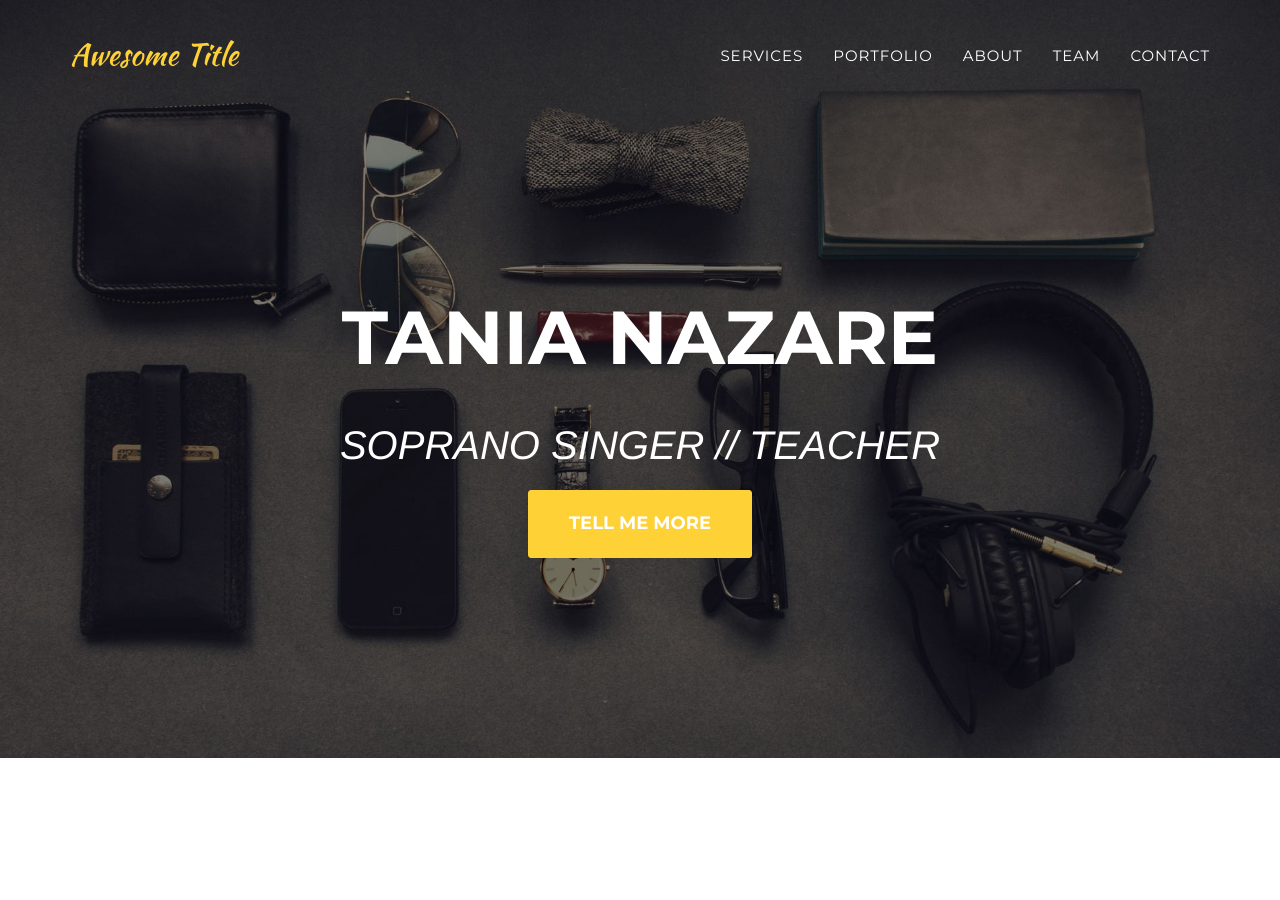
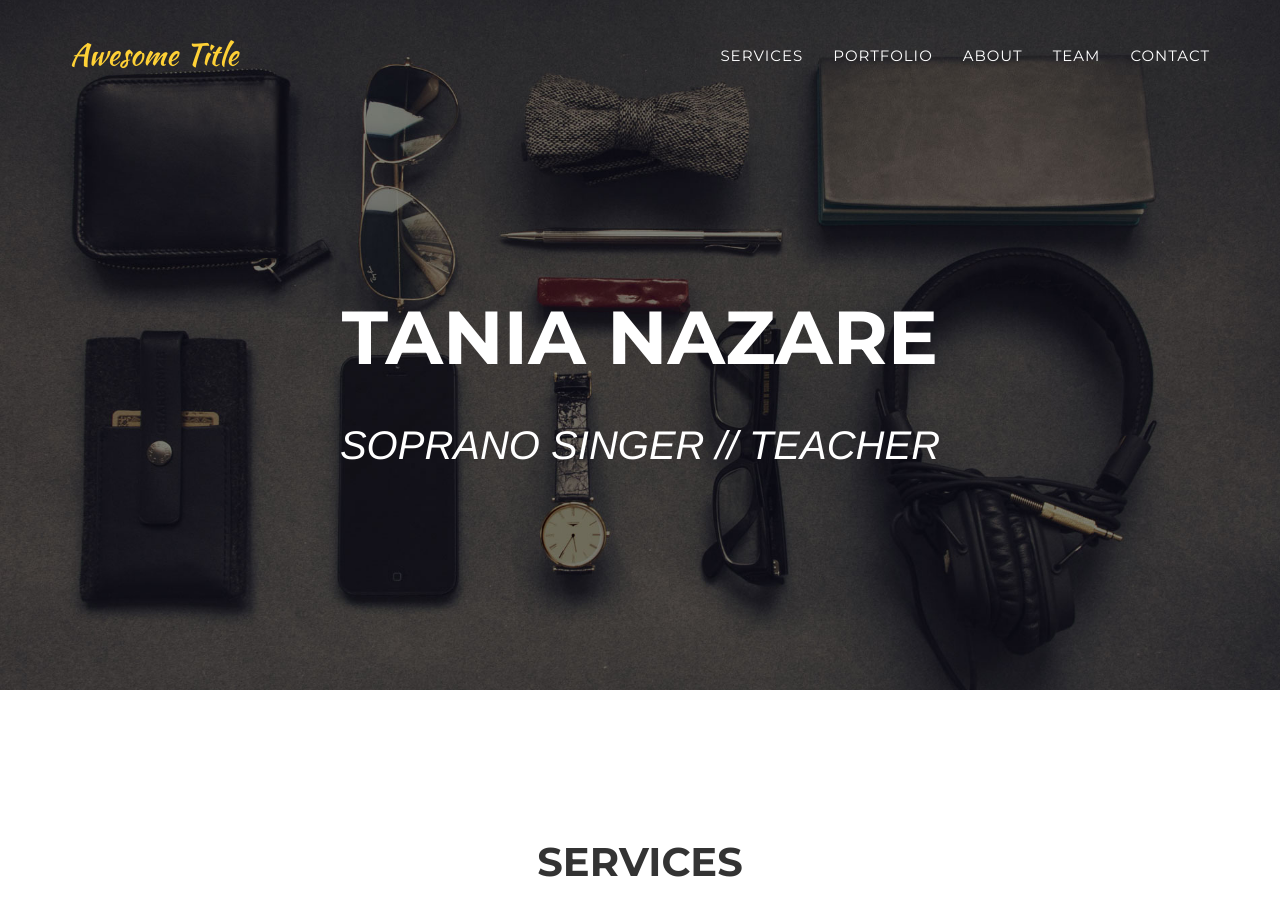
Before and after one commit to shopsoi/shopsoi.github.io, a Jekyll site: the page built from index.html, in a window 1280 px wide and 900 px high. Built offline with Jekyll 4.4.1, drawn with Linux system fonts in a browser that asks for light colours; some web fonts are replaced.

Commit message:
Removed button

```diff
--- a/_includes/header.html
+++ b/_includes/header.html
@@ -46,7 +46,6 @@
             <div class="intro-text">
                 <div class="intro-heading">Tania Nazare</div>
                 <div class="intro-lead-in">SOPRANO SINGER // TEACHER</div>
-                <a href="#services" class="page-scroll btn btn-xl">Tell Me More</a>
             </div>
         </div>
     </header>
```
